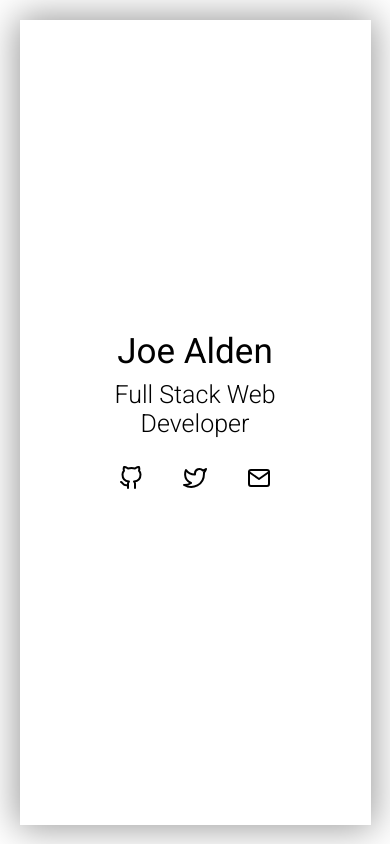
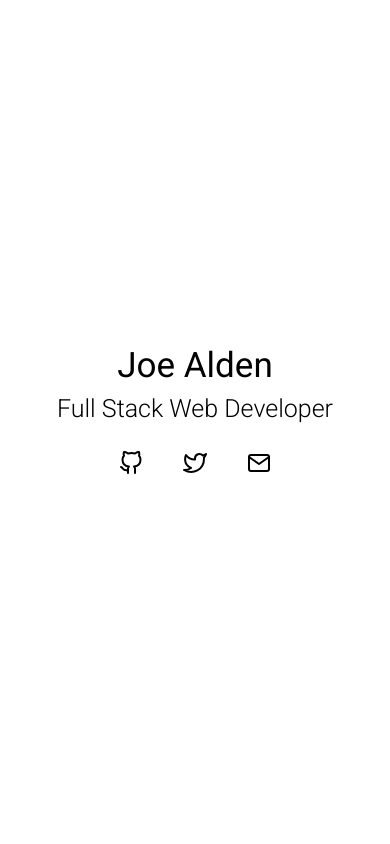
Before and after one commit to joealden/joe-aldens-portfolio, a Gatsby site: page / in a window 390 px wide. Built offline with nearby package versions, Linux system fonts and the light colour scheme; Gatsby itself is replaced by a stand-in of ours.

Commit message:
Remove box shadow due to mobile issues

```diff
--- a/src/pages/index.js
+++ b/src/pages/index.js
@@ -17,7 +17,7 @@ const Home = () => (
     <Helmet>
       <title>Joe Alden</title>
     </Helmet>
-    <Main>
+    <main>
       <Heading>Joe Alden</Heading>
       <Subheading>Full Stack Web Developer</Subheading>
       <SocialLinksWrapper>
@@ -73,26 +73,17 @@ const Home = () => (
           </a>
         </SocialLinks>
       </SocialLinksWrapper>
-    </Main>
+    </main>
   </Page>
 );
 
 const Page = styled.div`
-  height: calc(100vh - 6vw);
+  height: 100vh;
   display: flex;
   flex-direction: column;
   justify-content: center;
   align-items: center;
-  margin: 3vw 3.5vw;
-  box-shadow: 0 0 35px 3px #999;
-
-  @media screen and (max-width: 1000px) {
-    height: calc(100vh - 10vw);
-    margin: 5vw;
-  }
 `;
-
-const Main = styled.main``;
 
 const Heading = styled.h1`
   text-align: center;
```
